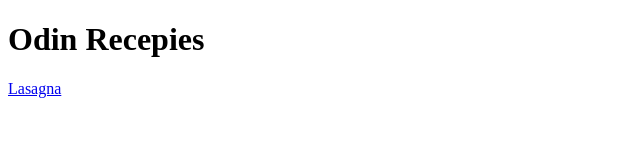
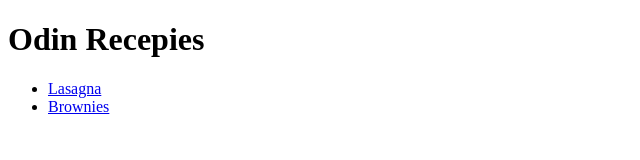
Before and after one commit to diekota/odin-recipes, a plain HTML site: page index.html in a window 1280 px wide. Shown: the whole page, without its empty margins (0-640 px from the left). Drawn offline with Linux system fonts and the light colour scheme.

Commit message:
Added links to both pages

```diff
--- a/index.html
+++ b/index.html
@@ -8,7 +8,13 @@
 
     <body>
         <h1>Odin Recepies</h1>
-        <a href="recipes/lasagna.html">Lasagna</a>
+        <ul>
+        <li><a href="recipes/lasagna.html">Lasagna</a></li>
+        <li><a href="recipes/brownies.html">Brownies</a></li>
+        </ul>
+
+
+
     </body>
 
 </html>
```
